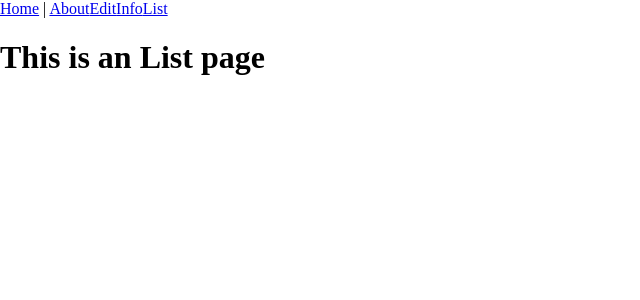
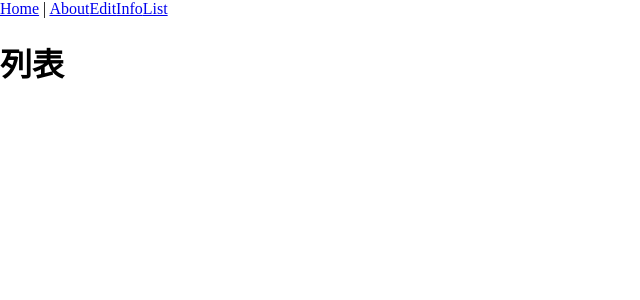
Before and after one commit to Chriszhifeng/admin-home-server, a Vue app: page /#/List in a window 1280 px wide. Shown: the top 300 px of the page, without its empty margins (0-640 px from the left). Built offline with nearby package versions, Linux system fonts and the light colour scheme.

Commit message:
update:List.vue

```diff
--- a/src/views/List.vue
+++ b/src/views/List.vue
@@ -1,6 +1,6 @@
 <template>
   <div class="edit">
-    <h1>This is an List page</h1>
+    <h1>列表</h1>
   </div>
 </template>
 
```
